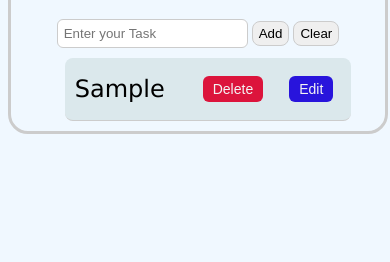
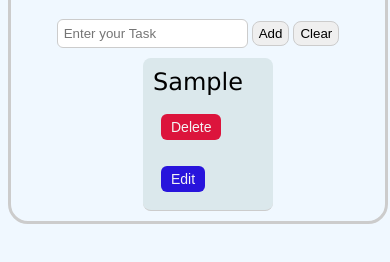
Before and after one commit to Joel-Jeson/MY-Tasks, a plain HTML site: page index.html in a window 390 px wide. Both pictures are taken after typing "Sample" into the empty fields and a click on the button "Add". Shown: the part 72-334 px from the top of the page. Drawn offline with Linux system fonts and the light colour scheme.

Commit message:
responsive

```diff
--- a/style.css
+++ b/style.css
@@ -144,8 +144,17 @@ li input[type="text"] {
 /* Add some responsive design */
 @media (max-width: 600px) {
   li {
-    flex-direction:row;
+    flex-direction: column;
+    align-items: flex-start;
     width: 100%;
+  }
+
+  li span {
+    white-space: normal;
+    overflow: visible;
+    text-overflow: unset;
+    word-break: break-word;
+    max-width: 100%;
   }
 
   li button {
```
